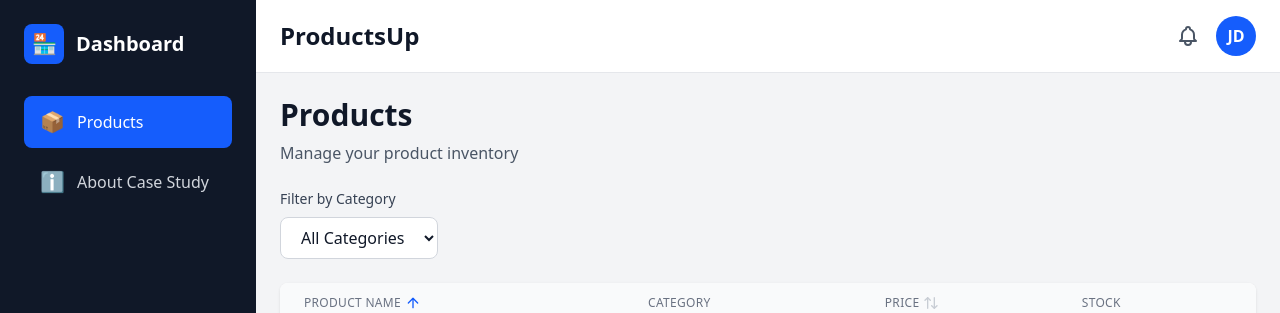
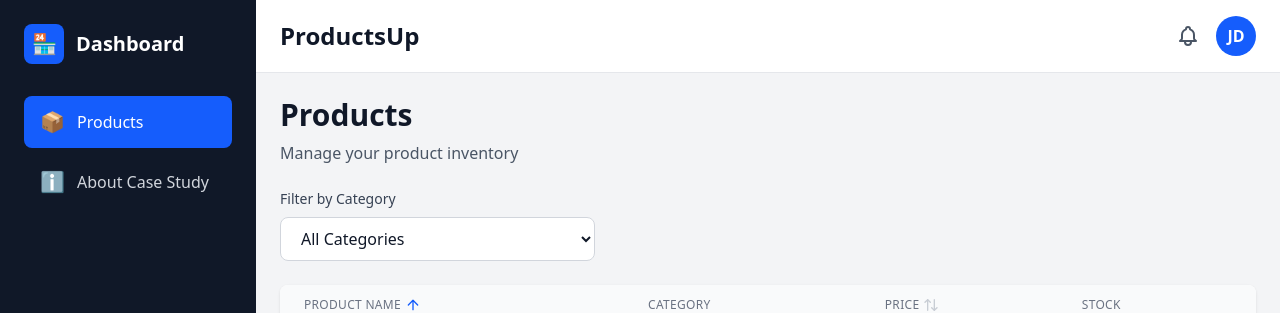
Before and after one commit to wethil/react-case-study, a React (Vite) app: page / in a window 1280 px wide. Shown: the top 313 px of the page. Built offline with nearby package versions, Linux system fonts and the light colour scheme.

Commit message:
Add useFilter hook with tests

```diff
--- /dev/null
+++ b/src/components/Filters.tsx
@@ -0,0 +1,57 @@
+import React from "react";
+
+export interface FilterOption {
+  value: string;
+  label: string;
+}
+
+export interface FilterConfig {
+  name: string;
+  label: string;
+  value: string;
+  options: FilterOption[];
+  onChange: (value: string) => void;
+}
+
+export interface FiltersProps {
+  filters: FilterConfig[];
+}
+
+/**
+ * Filters renders filter controls in a responsive column layout on desktop/tablet,
+ * and a row layout on mobile. Touch-friendly, semantic, and accessible.
+ */
+const Filters: React.FC<FiltersProps> = ({ filters }) => (
+  <section
+    className="mb-6 grid grid-cols-1 md:grid-cols-2 lg:grid-cols-3 gap-4"
+    aria-label="Filters"
+  >
+    {filters.map((filter) => (
+      <div key={filter.name} className="flex flex-col">
+        <label
+          htmlFor={`filter-${filter.name}`}
+          className="text-sm font-medium text-gray-700 transition-colors duration-200 mb-2"
+        >
+          {filter.label}
+        </label>
+        <select
+          id={`filter-${filter.name}`}
+          value={filter.value}
+          onChange={(e) => filter.onChange(e.target.value)}
+          className="px-4 py-2 border border-gray-300 rounded-lg focus:outline-none focus-visible:ring-2 focus-visible:ring-blue-500 bg-white text-gray-900 transition-all duration-200 min-h-[44px]"
+          aria-label={filter.label}
+        >
+          {filter.options.map((option) => (
+            <option key={option.value} value={option.value}>
+              {option.label}
+            </option>
+          ))}
+        </select>
+      </div>
+    ))}
+  </section>
+);
+
+Filters.displayName = "Filters";
+
+export default Filters;
--- /dev/null
+++ b/src/hooks/useFilters.tsx
@@ -0,0 +1,48 @@
+import { useState, useMemo, useCallback } from "react";
+
+export interface FilterState {
+  [key: string]: string;
+}
+
+export function useFilters<T>(
+  items: T[],
+  filterConfigs: { key: keyof T; options: string[] }[]
+) {
+  const [filters, setFilters] = useState<FilterState>(() =>
+    filterConfigs.reduce((acc, config) => {
+      acc[config.key as string] = "all";
+      return acc;
+    }, {} as FilterState)
+  );
+
+  const setFilter = useCallback((key: string, value: string) => {
+    setFilters((prev) => ({ ...prev, [key]: value }));
+  }, []);
+
+  const filteredItems = useMemo(() => {
+    return items.filter((item) =>
+      filterConfigs.every(
+        (config) =>
+          filters[config.key as string] === "all" ||
+          String(item[config.key]) === filters[config.key as string]
+      )
+    );
+  }, [items, filters, filterConfigs]);
+
+  const filterOptions = useMemo(() => {
+    return filterConfigs.map((config) => ({
+      key: config.key,
+      options: [
+        "all",
+        ...Array.from(new Set(items.map((item) => String(item[config.key])))),
+      ],
+    }));
+  }, [items, filterConfigs]);
+
+  return {
+    filters,
+    setFilter,
+    filteredItems,
+    filterOptions,
+  };
+}
--- a/src/pages/ProductsPage.tsx
+++ b/src/pages/ProductsPage.tsx
@@ -6,6 +6,7 @@ import { usePagination } from "@/hooks/usePagination";
 import ProductCard from "@/components/ProductCard";
 import ProductTable from "@/components/ProductTable";
 import Pagination from "@/components/Pagination";
+import Filters, { FilterConfig } from "@/components/Filters";
 import { Product } from "@/types/products.types";
 import type { TableColumn, SortColumn, SortState } from "@/types/table.types";
 import isNumber from "@/utils/isNumber";
@@ -58,16 +59,9 @@ const Products: React.FC = () => {
     itemsRange,
   } = usePagination<Product>(sortedData, { itemsPerPage: 10 });
 
-  const handleCategoryChange = useCallback(
-    (event: React.ChangeEvent<HTMLSelectElement>) => {
-      setSelectedCategory(event.target.value);
-    },
-    [setSelectedCategory]
-  );
-
   const handleSortClick = useCallback(
-    (column: SortColumn) => {
-      handleSort(column);
+    (column: SortColumn, multi?: boolean) => {
+      handleSort(column as keyof Product, multi);
     },
     [handleSort]
   );
@@ -88,6 +82,16 @@ const Products: React.FC = () => {
     [categories]
   );
 
+  const categoryFilter: FilterConfig = {
+    name: "category",
+    label: "Filter by Category",
+    value: selectedCategory,
+    options: categoryOptions,
+    onChange: setSelectedCategory,
+  };
+
+  const filters: FilterConfig[] = [categoryFilter];
+
   return (
     <div className="p-4 sm:p-6 transition-all duration-300">
       <header className="mb-6">
@@ -99,26 +103,7 @@ const Products: React.FC = () => {
         </p>
       </header>
 
-      <section className="mb-6" aria-labelledby="filter-label">
-        <label
-          id="filter-label"
-          className="block text-sm font-medium text-gray-700 mb-2 transition-colors duration-200"
-        >
-          Filter by Category
-        </label>
-        <select
-          value={selectedCategory}
-          onChange={handleCategoryChange}
-          className="px-4 py-2 border border-gray-300 rounded-lg focus:outline-none focus-visible:ring-2 focus-visible:ring-blue-500 bg-white text-gray-900 transition-all duration-200"
-          aria-describedby="filter-label"
-        >
-          {categoryOptions.map((option) => (
-            <option key={option.value} value={option.value}>
-              {option.label}
-            </option>
-          ))}
-        </select>
-      </section>
+      <Filters filters={filters} />
 
       {/* Desktop and Tablet: Table Layout */}
       <div className="hidden md:block transition-opacity duration-300">
```
Also changed, not shown: 1 other file (tests, documents, lock files or other folders).
